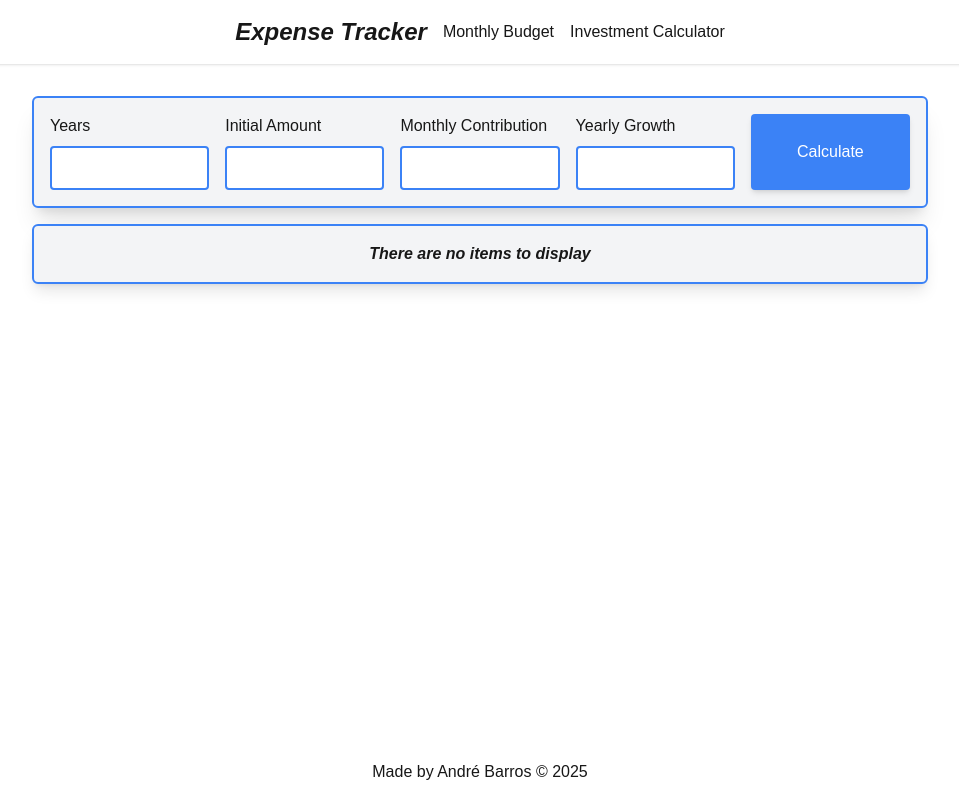
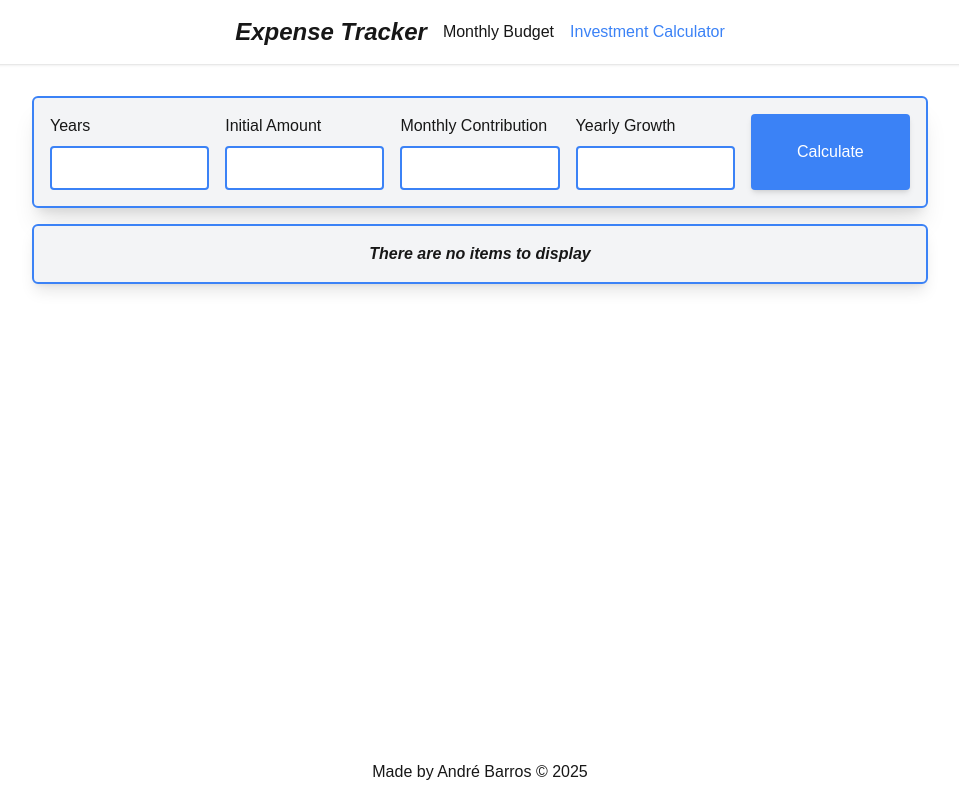
Before and after one commit to andrebarros7201/expense-tracker-enhanced, a Next.js app: page /investment in a window 1280 px wide. Shown: the whole page, without its empty margins (160-1119 px from the left). Built offline with nearby package versions, Linux system fonts and the light colour scheme.

Commit message:
change header item color depending on path

```diff
--- a/components/layout/header/header.tsx
+++ b/components/layout/header/header.tsx
@@ -1,19 +1,22 @@
+"use client";
 import Link from "next/link";
+import { usePathname } from "next/navigation";
 
 const Header = () => {
+  const path = usePathname();
   return (
     <header className={"w-full flex items-center justify-center p-4 shadow"}>
       <div
         className={"flex items-center justify-center w-full max-w-4xl gap-4"}
       >
-        <h2 className={" text-xl lg:text-2xl italic font-bold"}>
+        <h2 className={"text-xl lg:text-2xl italic font-bold"}>
           <Link href={"/"}>Expense Tracker</Link>
         </h2>
         <ul className={"flex justify-start items-center gap-4"}>
-          <li>
+          <li className={`${path === "/budget" ? "text-blue-500" : ""}`}>
             <Link href={"/budget"}>Monthly Budget</Link>
           </li>
-          <li>
+          <li className={`${path === "/investment" ? "text-blue-500" : ""}`}>
             <Link href={"/investment"}>Investment Calculator</Link>
           </li>
         </ul>
```
